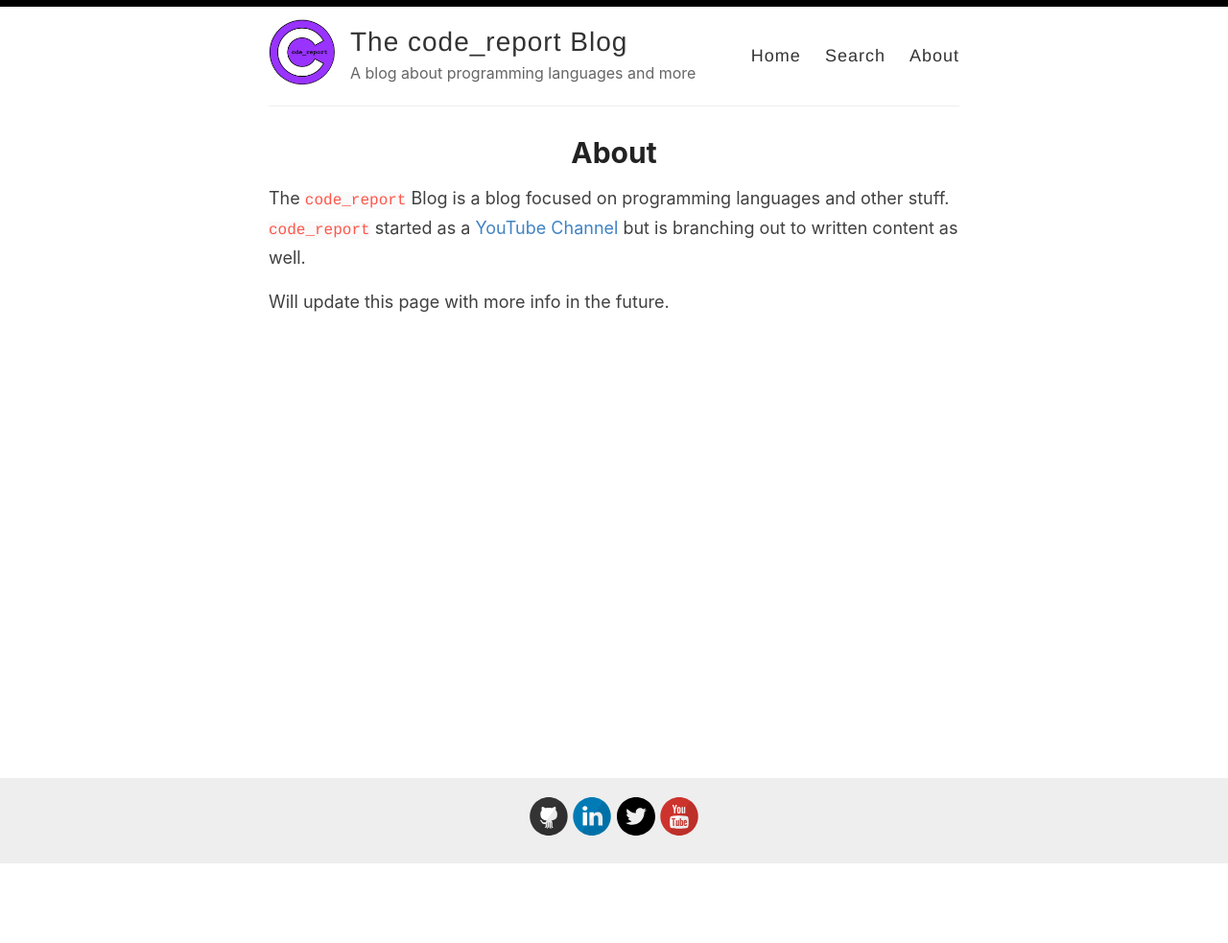
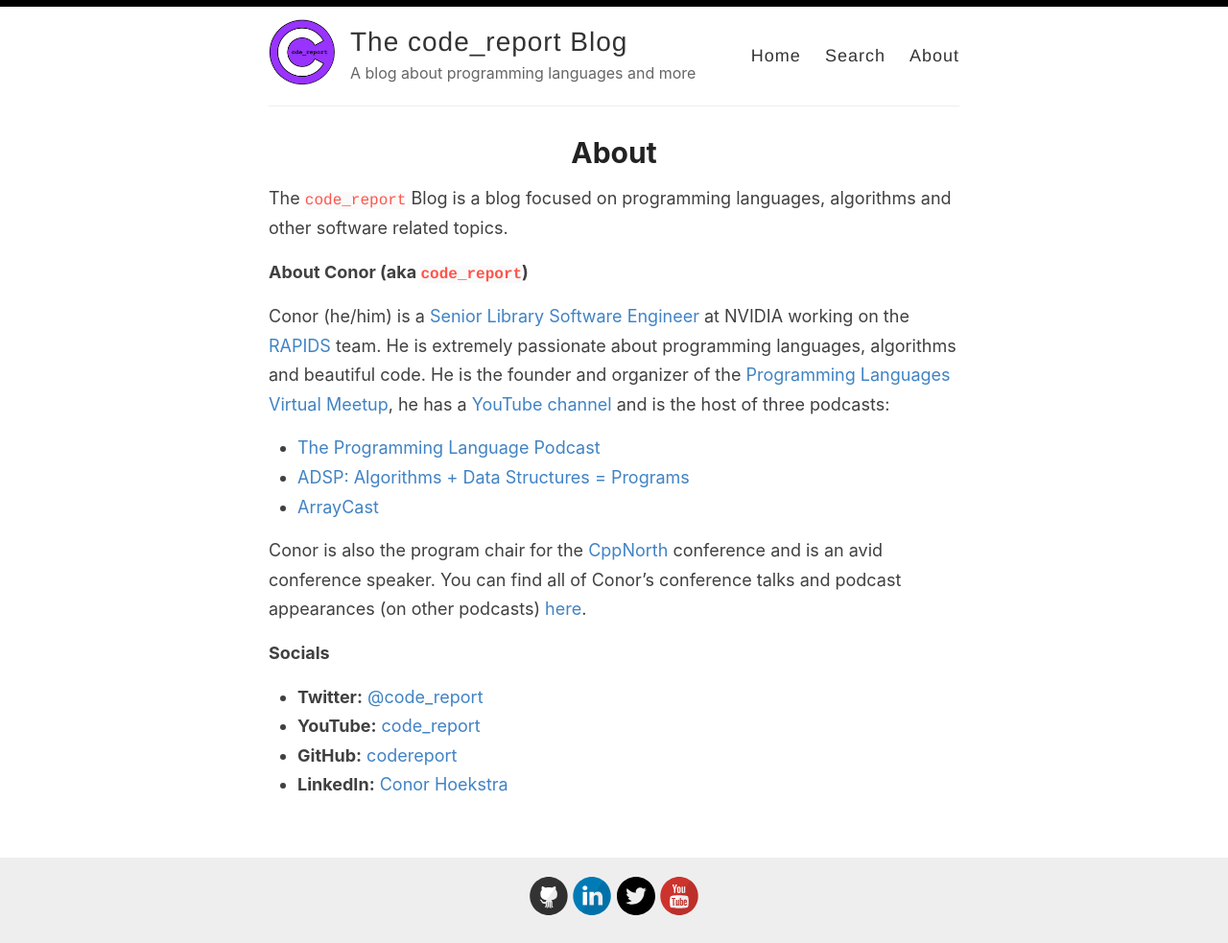
Before and after one commit to codereport/codereport.github.io, a Jekyll site: the page built from _pages/about.md, in a window 1280 px wide. Shown: the whole page at 96% size. Built offline with Jekyll 4.4.1, drawn with Linux system fonts in a browser that asks for light colours; before the commit the page ends 901 px from its top, so only the background shows below that.

Commit message:
Update about

```diff
--- a/_pages/about.md
+++ b/_pages/about.md
@@ -4,6 +4,20 @@
 permalink: /about/
 ---
 
-The `code_report` Blog is a blog focused on programming languages and other stuff. `code_report` started as a [YouTube Channel](https://www.youtube.com/codereport) but is branching out to written content as well.
+The `code_report` Blog is a blog focused on programming languages, algorithms and other software related topics.
 
-Will update this page with more info in the future.
+**About Conor (aka `code_report`)**
+
+Conor (he/him) is a [Senior Library Software Engineer](https://www.linkedin.com/in/conorhoekstra/) at NVIDIA working on the [RAPIDS](https://rapids.ai/) team. He is extremely passionate about programming languages, algorithms and beautiful code. He is the founder and organizer of the [Programming Languages Virtual Meetup](https://www.meetup.com/Programming-Languages-Toronto-Meetup/), he has a [YouTube channel](https://www.youtube.com/codereport) and is the host of three podcasts:
+* [The Programming Language Podcast](https://www.buzzsprout.com/1951960)
+* [ADSP: Algorithms + Data Structures = Programs](https://adspthepodcast.com/)
+* [ArrayCast](https://www.arraycast.com/)
+
+Conor is also the program chair for the [CppNorth](https://cppnorth.ca/) conference and is an avid conference speaker. You can find all of Conor's conference talks and podcast appearances (on other podcasts) [here](https://github.com/codereport/Talks/blob/master/README.md).
+
+**Socials**
+
+* **Twitter:** [@code_report](https://twitter.com/code_report)
+* **YouTube:** [code_report](https://www.youtube.com/c/codereport)
+* **GitHub:** [codereport](https://github.com/codereport)
+* **LinkedIn:** [Conor Hoekstra](https://www.linkedin.com/in/conorhoekstra/)
```
